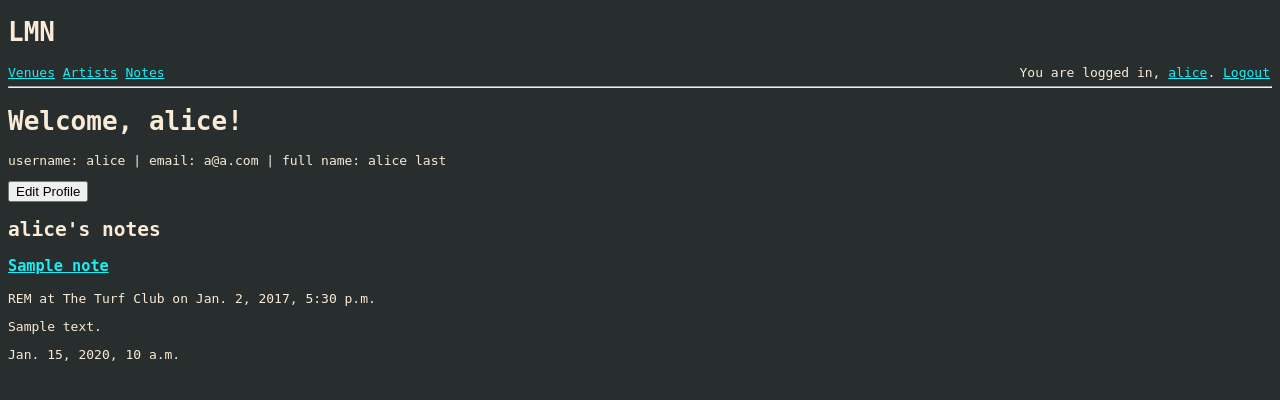
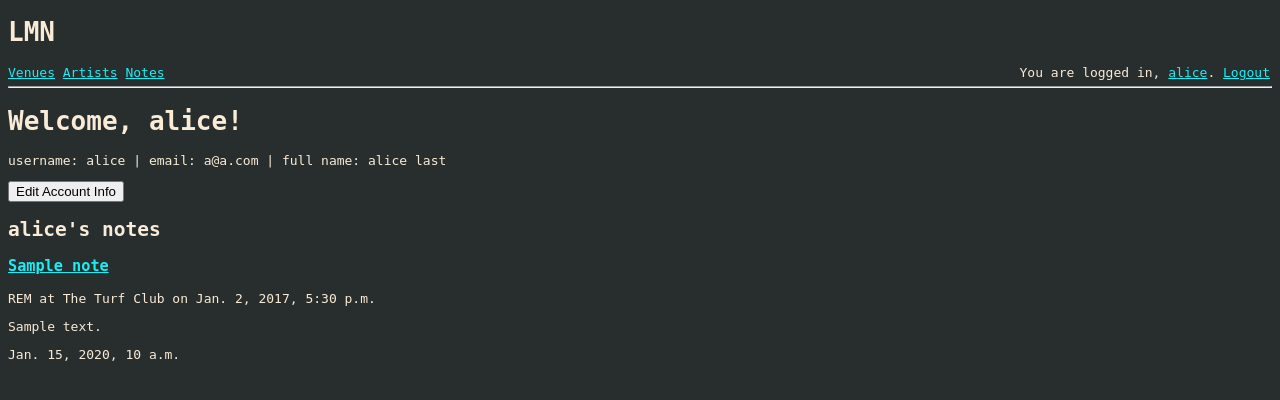
Before and after one commit to oscar-chiqui/group_4, a Django app: template lmn/templates/lmn/users/user_profile.html in a window 1280 px wide. Shown: the top 400 px of the page. Run offline with Django 3.2, Linux system fonts and the light colour scheme; the template is opened without the code that fills it: values that come from a table or form of the project are taken from there, others are empty; a user stored in the database is signed in; data comes from the database, SQL or seed files in the repository; tables that the repository leaves empty hold one stand-in row (values such as "Sample post"); parts of the project's set-up code (start-up, migrations or seed data) failed here and were passed over.

Commit message:
Add current user information and button to send to page that allows user to edit the info

```diff
--- a/lmn/templates/lmn/users/user_profile.html
+++ b/lmn/templates/lmn/users/user_profile.html
@@ -17,8 +17,8 @@
   <h1 id="user-fullname-profile">Welcome, {{user_profile.first_name}}!</h1>
   <p>username: {{user_profile.username}} | email: {{user_profile.email}} | full name: {{user_profile.first_name}} {{user_profile.last_name}}</p>
 
-  <form method="link" action="{% url 'edit_user_profile' %}">
-    <button>Edit Profile</button>
+  <form method="link" action="{% url 'edit_user_account_info' %}">
+    <button>Edit Account Info</button>
   </form>
 
   {% endif %}
```
